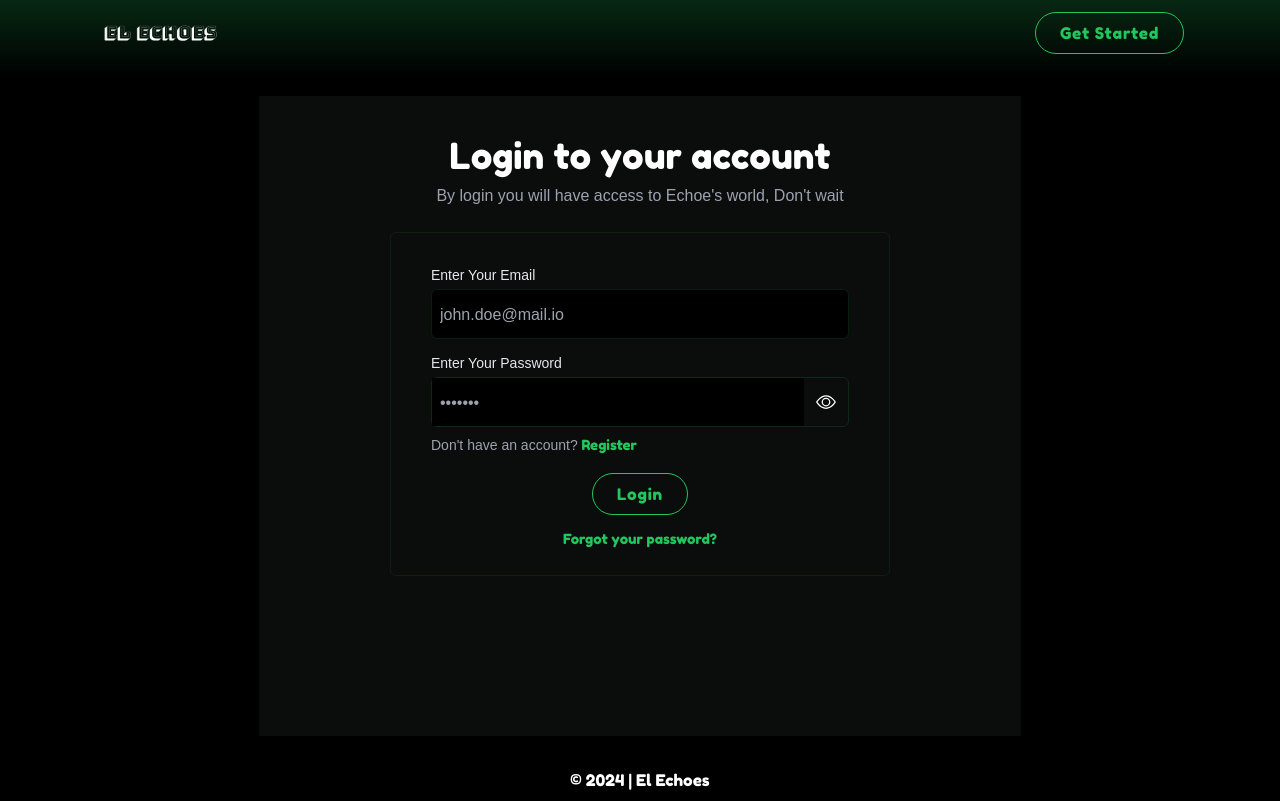
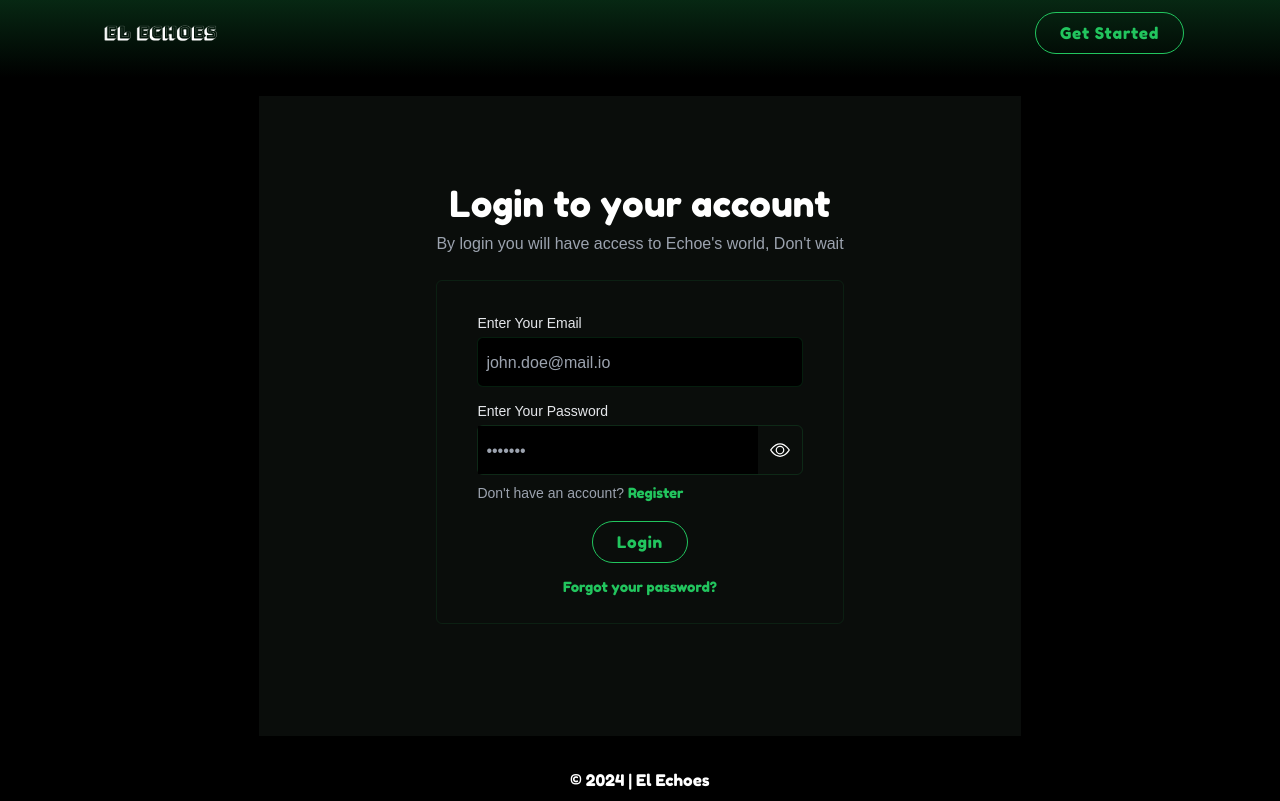
Before and after one commit to Kr-Upendra/echoes, a React (Vite) app in the folder frontend/: page /login in a window 1280 px wide. Built offline with nearby package versions, Linux system fonts and the light colour scheme; no server answers.

Commit message:
fix form

```diff
--- a/frontend/src/pages/Login.tsx
+++ b/frontend/src/pages/Login.tsx
@@ -8,12 +8,14 @@ export default function Login() {
   return (
     <section className="base-paddings">
       <main className="pt-24">
-        <div className="min-h-[80vh] w-[70%] xl:w-full mx-auto py-10 px-10 md:px-6 big-shadow bg-green-200/5">
-          <SectionHeading
-            title="Login to your account"
-            description="By login you will have access to Echoe's world, Don't wait"
-          />
-          <LoginForm />
+        <div className="flex justify-center items-center min-h-[80vh] w-[70%] xl:w-full mx-auto py-10 px-10 md:px-6 big-shadow bg-green-200/5">
+          <div>
+            <SectionHeading
+              title="Login to your account"
+              description="By login you will have access to Echoe's world, Don't wait"
+            />
+            <LoginForm />
+          </div>
         </div>
       </main>
     </section>
--- a/frontend/src/pages/Register.tsx
+++ b/frontend/src/pages/Register.tsx
@@ -8,13 +8,14 @@ export default function Register() {
   return (
     <section className="base-paddings">
       <main className="pt-24">
-        {/* <div className="min-h-screen pt-20 h-full flex justify-center items-center flex-col"> */}
-        <div className="min-h-[80vh] w-[70%] xl:w-full mx-auto py-10 px-10 md:px-6 big-shadow bg-green-200/5">
-          <SectionHeading
-            title="Register yourself"
-            description="Get yourself one step closer to Echoe's world by registering at here"
-          />
-          <RegistrationForm />
+        <div className="flex justify-center items-center min-h-[80vh] w-[70%] xl:w-full mx-auto py-10 px-10 md:px-6 big-shadow bg-green-200/5">
+          <div>
+            <SectionHeading
+              title="Register yourself"
+              description="Get yourself one step closer to Echoe's world by registering at here"
+            />
+            <RegistrationForm />
+          </div>
         </div>
       </main>
     </section>
```
